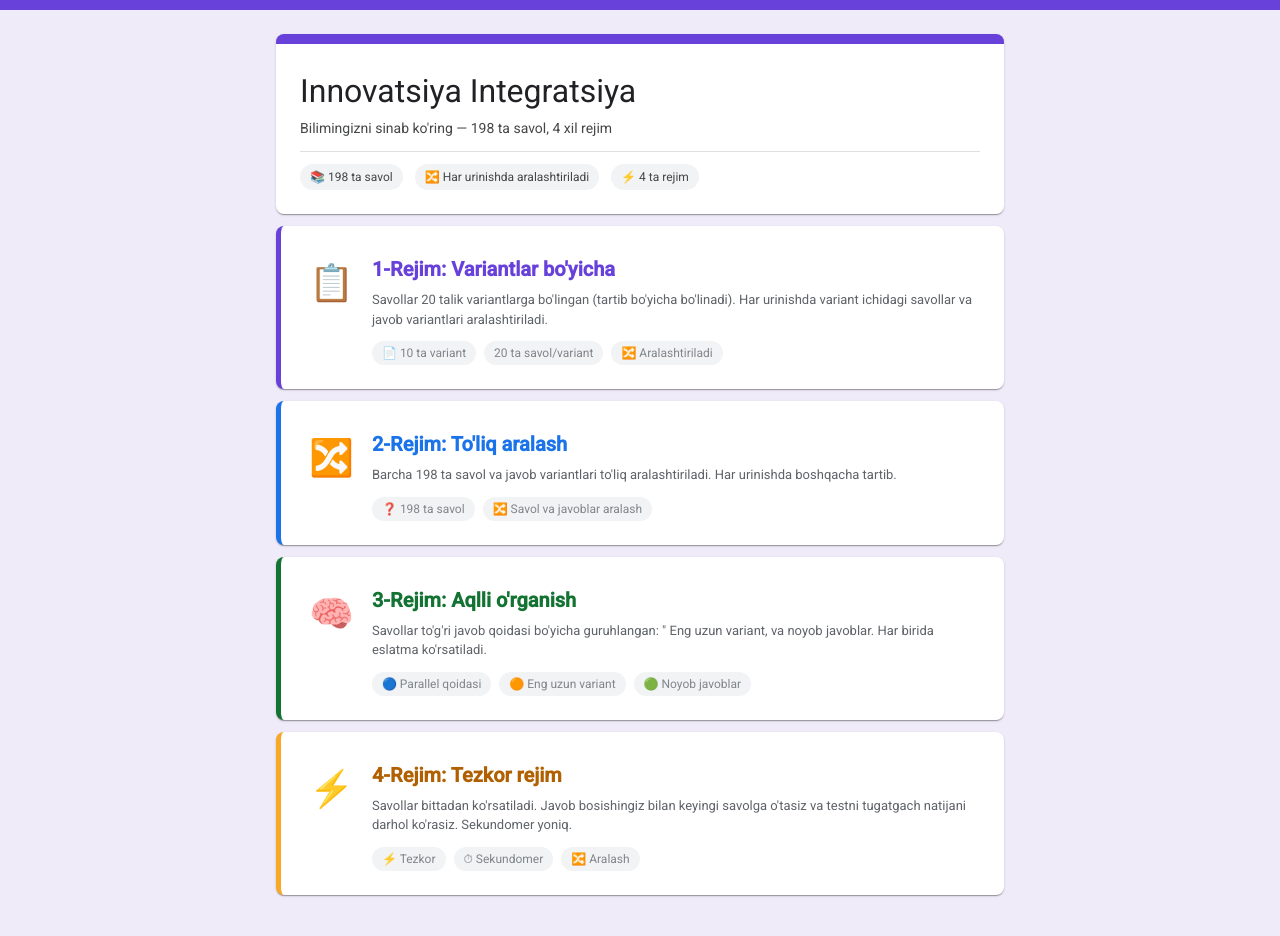
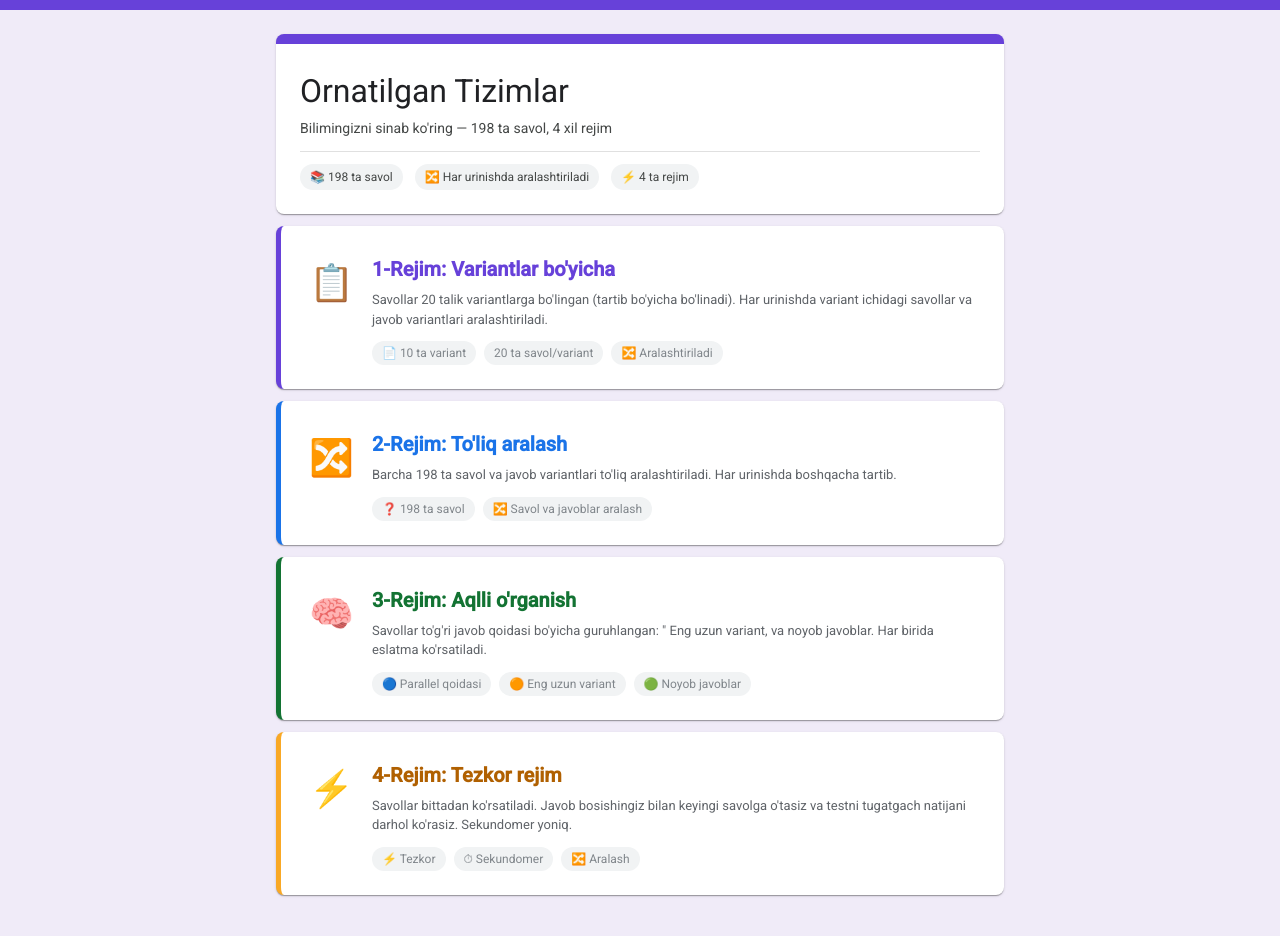
Before and after one commit to returnCode700/inovatsion, a Next.js app: page / in a window 1280 px wide. Shown: the top 936 px of the page. Built offline with nearby package versions, Linux system fonts and the light colour scheme; a web font is replaced by a local one.

Commit message:
Update page.tsx

```diff
--- a/app/page.tsx
+++ b/app/page.tsx
@@ -496,7 +496,7 @@ export default function Page() {
         <div>
           <div className="page-header">
             <div className="form-header-card">
-              <div className="form-title">Innovatsiya Integratsiya</div>
+              <div className="form-title">Ornatilgan Tizimlar</div>
               <div className="form-subtitle">
                 Bilimingizni sinab ko&apos;ring — {totalCount} ta savol, 4 xil rejim
               </div>
```
